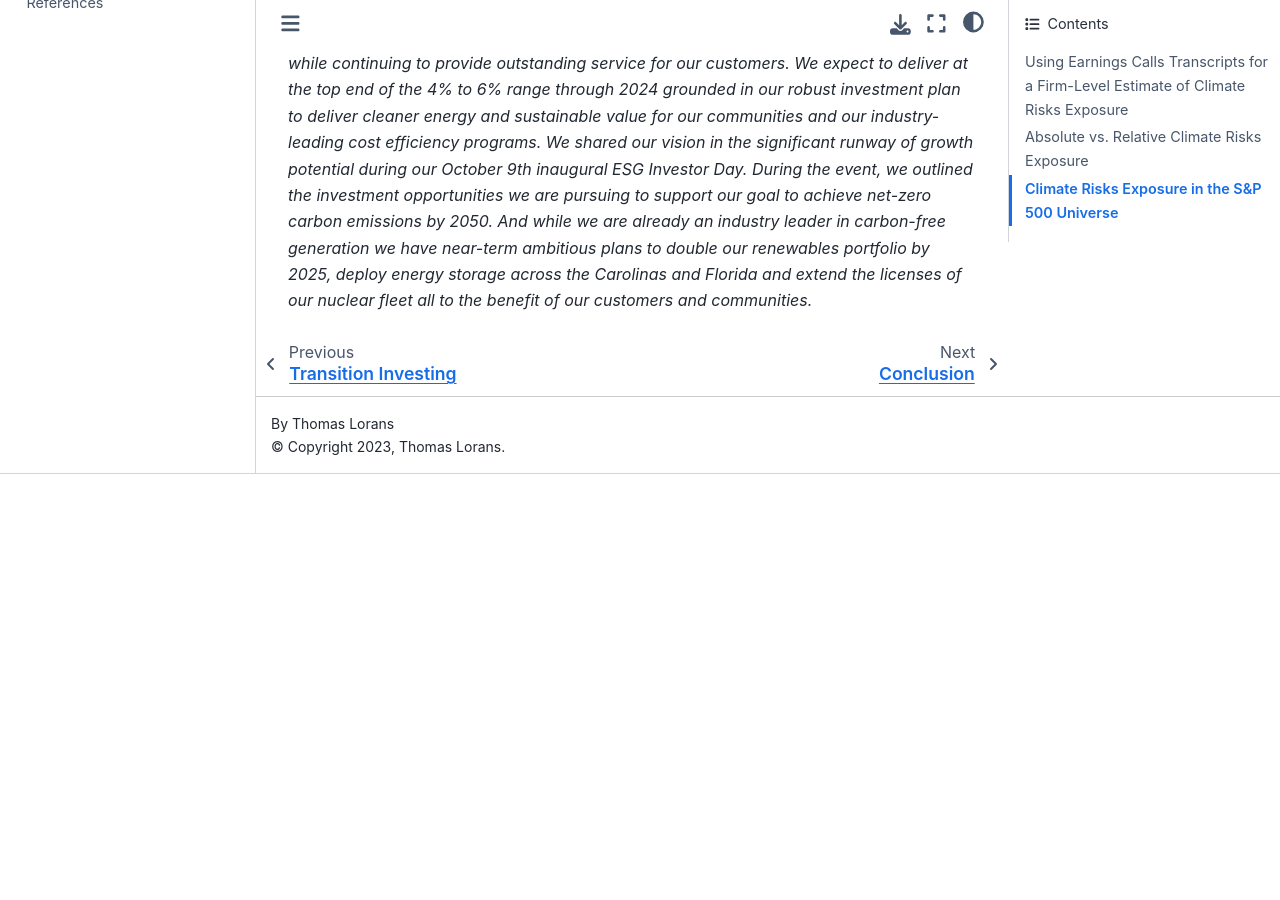
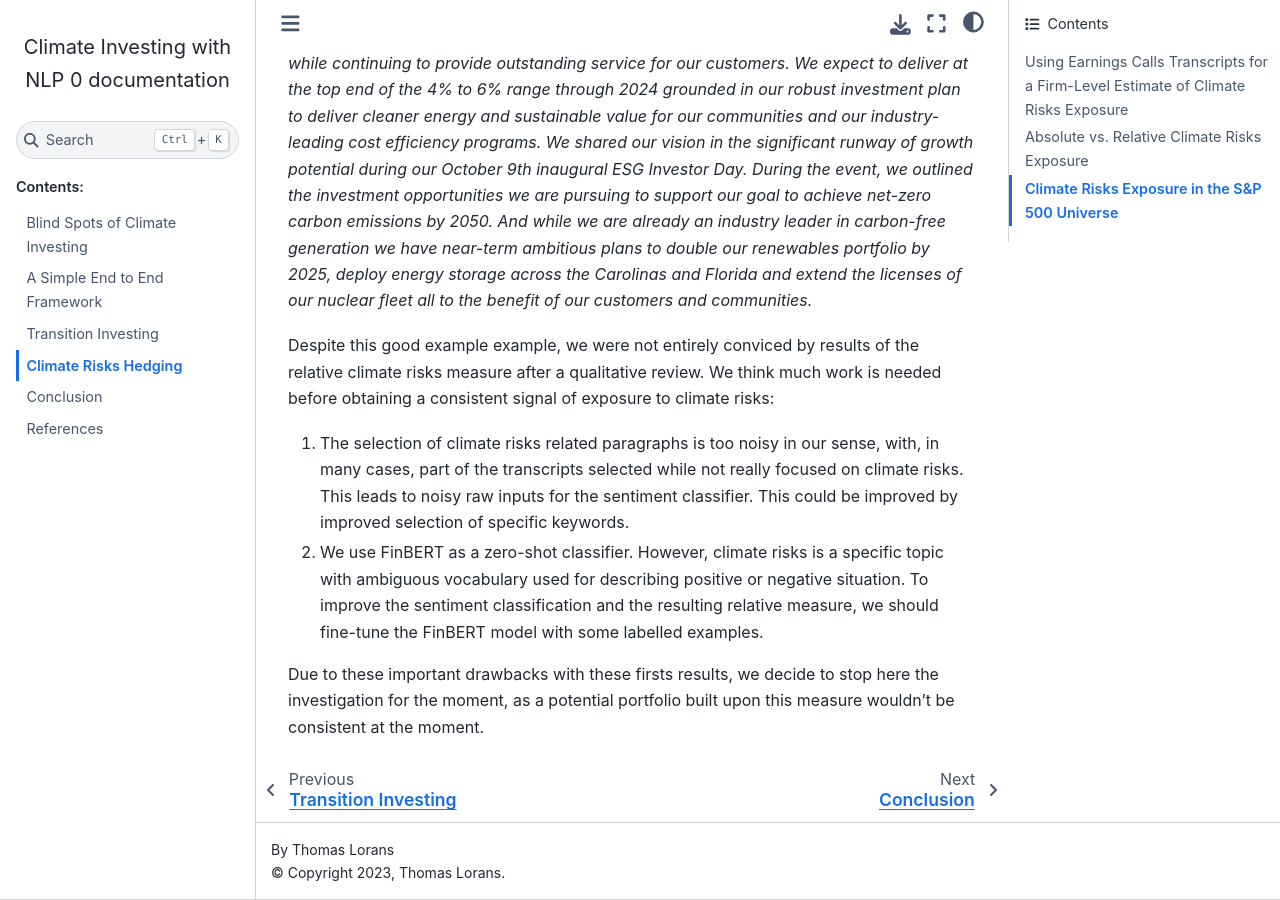
Before and after one commit to tlorans/ClimateInvestingNLP, a Sphinx documentation site: the page built from docs/source/climaterisks.md, in a window 1280 px wide and 900 px high, scrolled down 6293 px. Built offline with Sphinx 7.4.7 and the Sphinx Book theme 1.1.4, drawn with Linux system fonts in a browser that asks for light colours; cross-references to code outside the pages are shown as plain code; before the commit the page ends 6767 px from its top, so only the background shows below that.

Commit message:
climate risks ok

```diff
--- a/docs/source/climaterisks.md
+++ b/docs/source/climaterisks.md
@@ -258,3 +258,10 @@
 I am very proud of our workforce for their consistent focus on reducing costs and driving efficiencies to offset a number of headwinds this year while continuing to provide outstanding service for our customers. We expect to deliver at the top end of the 4% to 6% range through 2024 grounded in our robust investment plan to deliver cleaner energy and sustainable value for our communities and our industry-leading cost efficiency programs.
 We shared our vision in the significant runway of growth potential during our October 9th inaugural ESG Investor Day. During the event, we outlined the investment opportunities we are pursuing to support our goal to achieve net-zero carbon emissions by 2050.
 And while we are already an industry leader in carbon-free generation we have near-term ambitious plans to double our renewables portfolio by 2025, deploy energy storage across the Carolinas and Florida and extend the licenses of our nuclear fleet all to the benefit of our customers and communities.*
+
+Despite this good example example, we were not entirely conviced by results of the relative climate risks measure after a qualitative review. We think much work is needed before obtaining a consistent signal of exposure to climate risks:
+
+1. The selection of climate risks related paragraphs is too noisy in our sense, with, in many cases, part of the transcripts selected while not really focused on climate risks. This leads to noisy raw inputs for the sentiment classifier. This could be improved by improved selection of specific keywords.
+2. We use FinBERT as a zero-shot classifier. However, climate risks is a specific topic with ambiguous vocabulary used for describing positive or negative situation. To improve the sentiment classification and the resulting relative measure, we should fine-tune the FinBERT model with some labelled examples.
+
+Due to these important drawbacks with these firsts results, we decide to stop here the investigation for the moment, as a potential portfolio built upon this measure wouldn't be consistent at the moment.
```
Also changed, not shown: 5 other files.
